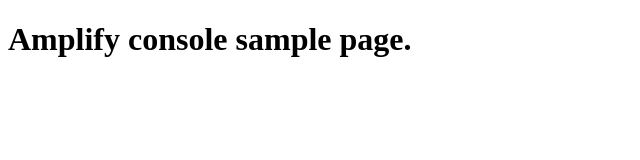
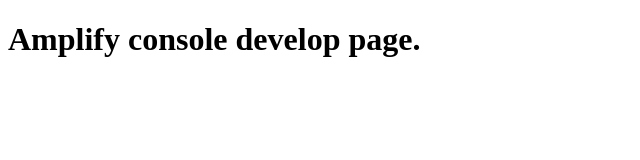
Before and after one commit to SAYJOY365/first-amplify, a plain HTML site: page index.html in a window 1280 px wide. Shown: the whole page, without its empty margins (0-640 px from the left). Drawn offline with Linux system fonts and the light colour scheme.

```diff
--- a/index.html
+++ b/index.html
@@ -7,5 +7,5 @@
     <title>Document</title>
 </head>
 <body>
-    <h1>Amplify console sample page.</h1>
+    <h1>Amplify console develop page.</h1>
 </body>
```
